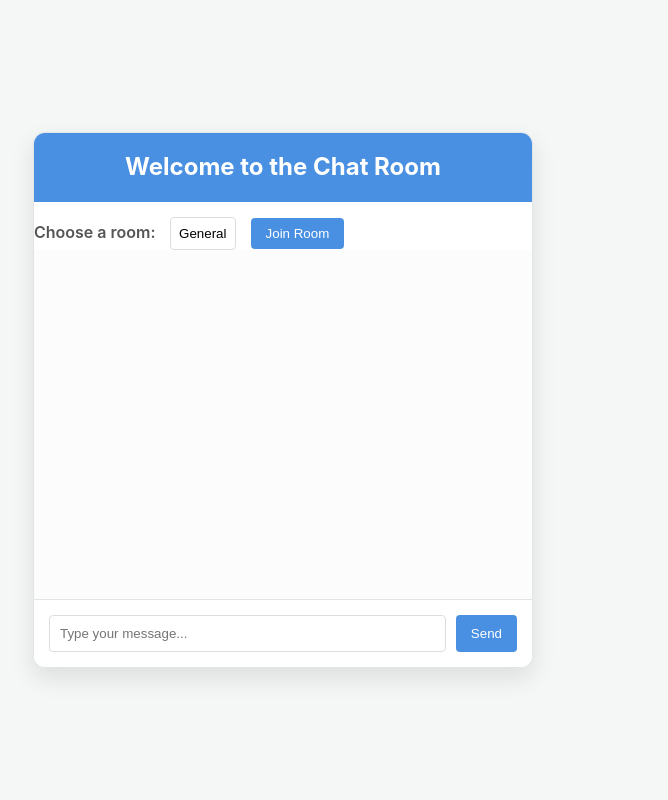
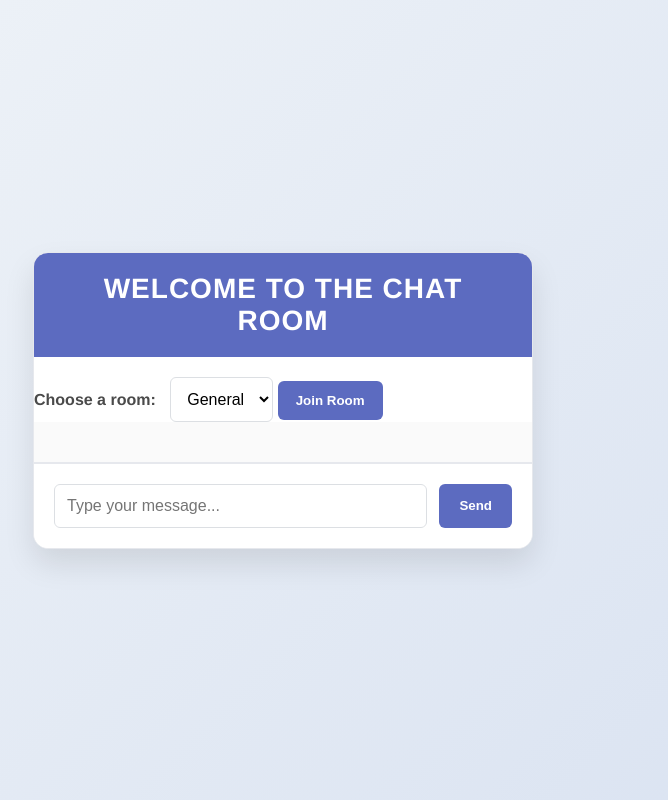
Before and after one commit to SaeedHaddad/ChatProject, a website: page public/chat.html in a window 1280 px wide. Shown: the whole page, without its empty margins (357-1025 px from the left). Drawn offline with nearby package versions, Linux system fonts and the light colour scheme; no server answers.

Commit message:
Stable_v2

```diff
--- a/app.js
+++ b/app.js
@@ -34,6 +34,7 @@ app.post("/register", async (req, res) => {
 
     console.log(`User registered: ${result.rows[0].username}`);
     res.status(201).send("User registered successfully!");
+    res.redirect("/chat");
   } catch (err) {
     console.error(err);
     if (err.code === "23505") {
--- a/public/chat.html
+++ b/public/chat.html
@@ -32,41 +32,9 @@
       </form>
     </div>
 
+    <!-- Include Socket.io library -->
     <script src="/socket.io/socket.io.js"></script>
-    <script>
-      const socket = io();
-      let currentRoom = "general"; // Default room
-
-      // Join the selected room
-      document.getElementById("join-room").addEventListener("click", () => {
-        const roomSelect = document.getElementById("room-select");
-        const newRoom = roomSelect.value;
-        if (newRoom !== currentRoom) {
-          socket.emit("joinRoom", newRoom);
-          currentRoom = newRoom;
-          document.getElementById("chat-box").innerHTML = ""; // Clear chat box
-          console.log(`Joined room: ${newRoom}`);
-        }
-      });
-
-      // Listen for incoming messages
-      socket.on("message", (msg) => {
-        const chatBox = document.getElementById("chat-box");
-        const messageElement = document.createElement("p");
-        messageElement.textContent = msg;
-        chatBox.appendChild(messageElement);
-        chatBox.scrollTop = chatBox.scrollHeight; // Auto-scroll
-      });
-
-      // Send messages to the server
-      const chatForm = document.getElementById("chat-form");
-      chatForm.addEventListener("submit", (e) => {
-        e.preventDefault();
-        const messageInput = document.getElementById("message-input");
-        const message = messageInput.value;
-        socket.emit("chatMessage", { room: currentRoom, message });
-        messageInput.value = "";
-      });
-    </script>
+    <!-- Link to the external JavaScript file -->
+    <script src="chat.js"></script>
   </body>
 </html>
--- /dev/null
+++ b/public/chat.js
@@ -0,0 +1,34 @@
+// Connect to the server via Socket.io
+const socket = io();
+let currentRoom = "general"; // Default room
+
+// Join the selected room
+document.getElementById("join-room").addEventListener("click", () => {
+  const roomSelect = document.getElementById("room-select");
+  const newRoom = roomSelect.value;
+  if (newRoom !== currentRoom) {
+    socket.emit("joinRoom", newRoom);
+    currentRoom = newRoom;
+    document.getElementById("chat-box").innerHTML = ""; // Clear chat box
+    console.log(`Joined room: ${newRoom}`);
+  }
+});
+
+// Listen for incoming messages
+socket.on("message", (msg) => {
+  const chatBox = document.getElementById("chat-box");
+  const messageElement = document.createElement("p");
+  messageElement.textContent = msg;
+  chatBox.appendChild(messageElement);
+  chatBox.scrollTop = chatBox.scrollHeight; // Auto-scroll
+});
+
+// Send messages to the server
+const chatForm = document.getElementById("chat-form");
+chatForm.addEventListener("submit", (e) => {
+  e.preventDefault();
+  const messageInput = document.getElementById("message-input");
+  const message = messageInput.value;
+  socket.emit("chatMessage", { room: currentRoom, message });
+  messageInput.value = ""; // Clear input field
+});
--- a/public/styles.css
+++ b/public/styles.css
@@ -1,3 +1,4 @@
+/* Global Reset */
 * {
   margin: 0;
   padding: 0;
@@ -5,90 +6,99 @@
 }
 
 body {
-  font-family: -apple-system, BlinkMacSystemFont, "Segoe UI", Roboto, Oxygen,
-    Ubuntu, Cantarell, "Open Sans", "Helvetica Neue", sans-serif;
-  line-height: 1.6;
-  background-color: #f4f7f6;
+  font-family: "Helvetica Neue", Arial, sans-serif;
+  background-color: #f7f7f9;
   color: #333;
   display: flex;
   justify-content: center;
   align-items: center;
   min-height: 100vh;
   padding: 20px;
+  background-image: linear-gradient(135deg, #f0f4f8, #d9e2f1);
 }
 
+/* Chat Container */
 .chat-container {
-  background-color: #ffffff;
-  border-radius: 12px;
-  box-shadow: 0 10px 25px rgba(0, 0, 0, 0.1);
+  background-color: #fff;
+  border-radius: 15px;
+  box-shadow: 0 15px 30px rgba(0, 0, 0, 0.1);
   width: 100%;
   max-width: 500px;
   overflow: hidden;
-  border: 1px solid #e1e5e8;
+  border: 1px solid #e6e8ed;
+  display: flex;
+  flex-direction: column;
 }
 
+/* Header */
 h1 {
-  background-color: #4a90e2;
+  background-color: #5c6bc0;
   color: white;
   text-align: center;
-  padding: 15px;
-  font-size: 1.5rem;
-  margin-bottom: 15px;
+  padding: 20px;
+  font-size: 1.75rem;
+  font-weight: 600;
+  letter-spacing: 1px;
+  text-transform: uppercase;
+  margin-bottom: 20px;
 }
 
+/* Room Selection Section */
 .room-selection {
+  padding: 20px;
+  background-color: #f9fafb;
+  border-bottom: 1px solid #e6e8ed;
   display: flex;
   align-items: center;
-  padding: 15px;
-  background-color: #f9f9f9;
-  border-bottom: 1px solid #e1e5e8;
+  justify-content: space-between;
+  gap: 20px;
 }
 
 label {
+  font-weight: 600;
+  color: #4a4a4a;
   margin-right: 10px;
-  font-weight: 600;
-  color: #555;
 }
 
 #room-select {
   flex-grow: 1;
-  padding: 8px;
-  border: 1px solid #ddd;
-  border-radius: 4px;
-  margin-right: 10px;
-  appearance: none;
-  background-color: white;
-  cursor: pointer;
+  padding: 12px;
+  border: 1px solid #dcdfe3;
+  border-radius: 6px;
+  background-color: #fff;
+  font-size: 1rem;
   transition: border-color 0.3s ease;
 }
 
 #room-select:focus {
   outline: none;
-  border-color: #4a90e2;
+  border-color: #5c6bc0;
 }
 
 #join-room {
-  background-color: #4a90e2;
+  background-color: #5c6bc0;
   color: white;
   border: none;
-  padding: 8px 15px;
-  border-radius: 4px;
+  padding: 12px 18px;
+  border-radius: 6px;
   cursor: pointer;
+  font-weight: 600;
   transition: background-color 0.3s ease;
 }
 
 #join-room:hover {
-  background-color: #3a7bd5;
+  background-color: #3f51b5;
 }
 
+/* Chat Box */
 .chat-box {
-  height: 350px;
+  flex-grow: 1;
   overflow-y: auto;
-  padding: 15px;
-  background-color: #fcfcfc;
-  border-bottom: 1px solid #e1e5e8;
+  padding: 20px;
+  background-color: #fafafa;
+  border-bottom: 1px solid #e6e8ed;
   scrollbar-width: thin;
-  scrollbar-color: #4a90e2 #e1e5e8;
+  scrollbar-color: #5c6bc0 #e6e8ed;
 }
 
 .chat-box::-webkit-scrollbar {
@@ -96,71 +106,80 @@ label {
 }
 
 .chat-box::-webkit-scrollbar-track {
-  background: #f1f1f1;
+  background: #f0f2f5;
 }
 
 .chat-box::-webkit-scrollbar-thumb {
-  background-color: #4a90e2;
+  background-color: #5c6bc0;
   border-radius: 4px;
 }
 
 .chat-box p {
-  margin-bottom: 10px;
-  padding: 8px;
-  background-color: #f1f5f9;
-  border-radius: 6px;
+  margin-bottom: 15px;
+  padding: 12px;
+  background-color: #eff1f6;
+  border-radius: 10px;
   max-width: 90%;
   word-wrap: break-word;
+  font-size: 0.9rem;
+  color: #333;
+  box-shadow: 0 2px 8px rgba(0, 0, 0, 0.05);
 }
 
+/* Input Section */
 #chat-form {
   display: flex;
-  padding: 15px;
-  background-color: white;
+  padding: 20px;
+  background-color: #fff;
+  border-top: 1px solid #e6e8ed;
+  gap: 12px;
 }
 
 #message-input {
   flex-grow: 1;
-  padding: 10px;
-  border: 1px solid #ddd;
-  border-radius: 4px;
-  margin-right: 10px;
+  padding: 12px;
+  border: 1px solid #dcdfe3;
+  border-radius: 6px;
+  background-color: #fff;
+  font-size: 1rem;
   transition: border-color 0.3s ease;
 }
 
 #message-input:focus {
   outline: none;
-  border-color: #4a90e2;
+  border-color: #5c6bc0;
 }
 
 #chat-form button {
-  background-color: #4a90e2;
+  background-color: #5c6bc0;
   color: white;
   border: none;
-  padding: 10px 15px;
-  border-radius: 4px;
+  padding: 12px 20px;
+  border-radius: 6px;
   cursor: pointer;
+  font-weight: 600;
   transition: background-color 0.3s ease;
 }
 
 #chat-form button:hover {
-  background-color: #3a7bd5;
+  background-color: #3f51b5;
 }
 
+/* Media Queries */
 @media screen and (max-width: 480px) {
   .chat-container {
-    width: 95%;
+    width: 100%;
     max-width: none;
   }
 
   .room-selection {
     flex-direction: column;
+    gap: 15px;
   }
 
   #room-select,
   #join-room {
     width: 100%;
-    margin: 5px 0;
   }
 
   .chat-box {
```
